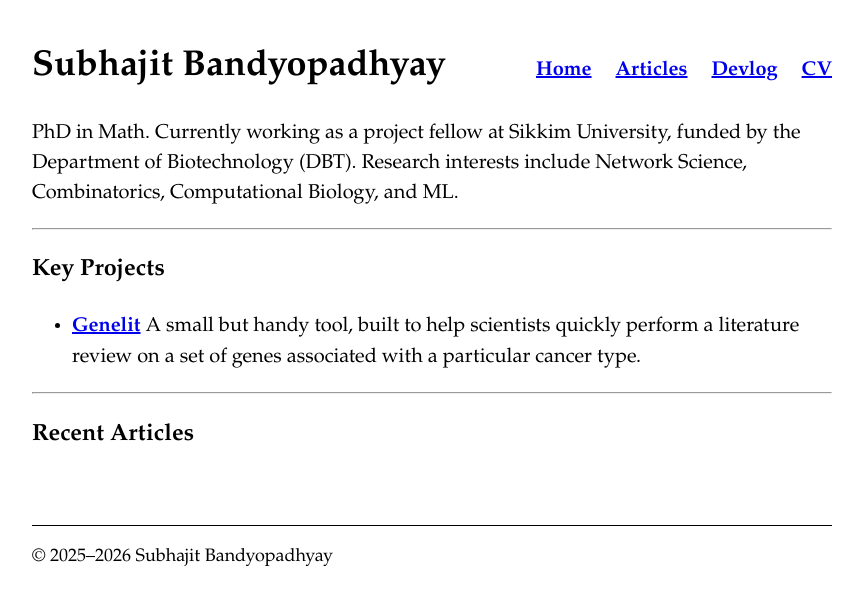
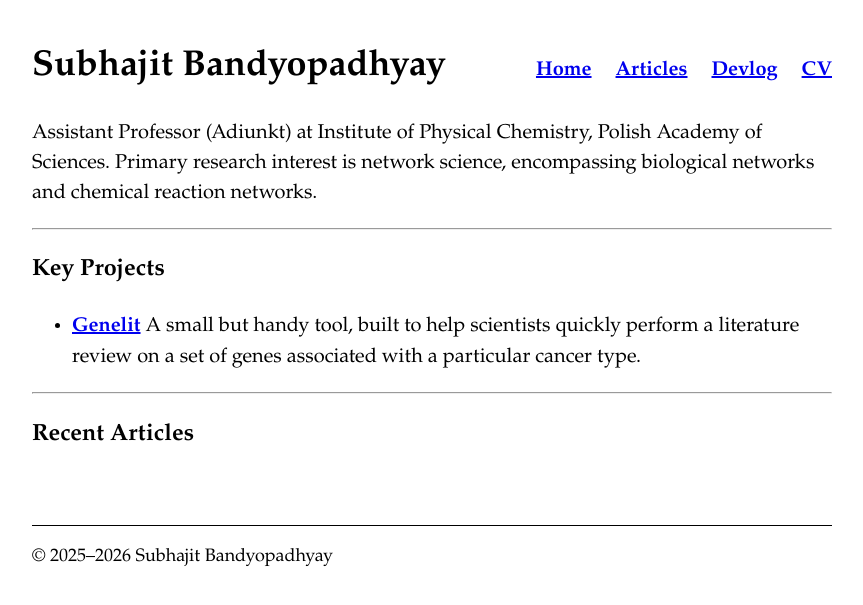
Before and after one commit to subhajitbn/subhajitbn.github.io, a Jekyll site: the page built from index.md, in a window 1280 px wide. Shown: the top 605 px of the page, without its empty margins (208-1071 px from the left). Built offline with Jekyll 4.4.1, drawn with Linux system fonts in a browser that asks for light colours.

Commit message:
CV added. Initial form of the site is ready.

```diff
--- a/_config.yml
+++ b/_config.yml
@@ -1,6 +1,6 @@
 title: Subhajit Bandyopadhyay
 email: subhajitbn.maths@gmail.com
-description: PhD in Math | Project Fellow | Network Science & ML
+description: Adiunkt/Postdoc | Network Science
 baseurl: ""
 url: "https://subhajitbn.github.io"
 
--- a/index.md
+++ b/index.md
@@ -2,7 +2,7 @@
 layout: default
 title: Home
 ---
-PhD in Math. Currently working as a project fellow at Sikkim University, funded by the Department of Biotechnology (DBT). Research interests include Network Science, Combinatorics, Computational Biology, and ML.
+Assistant Professor (Adiunkt) at Institute of Physical Chemistry, Polish Academy of Sciences. Primary research interest is network science, encompassing biological networks and chemical reaction networks.
 
 ---
 
```
Also changed, not shown: _devlog/2026-05-25-zig-test-mutating-function.md (+1 -1 lines), _projects/genelit.md (+1 -1 lines), 1 other file.
